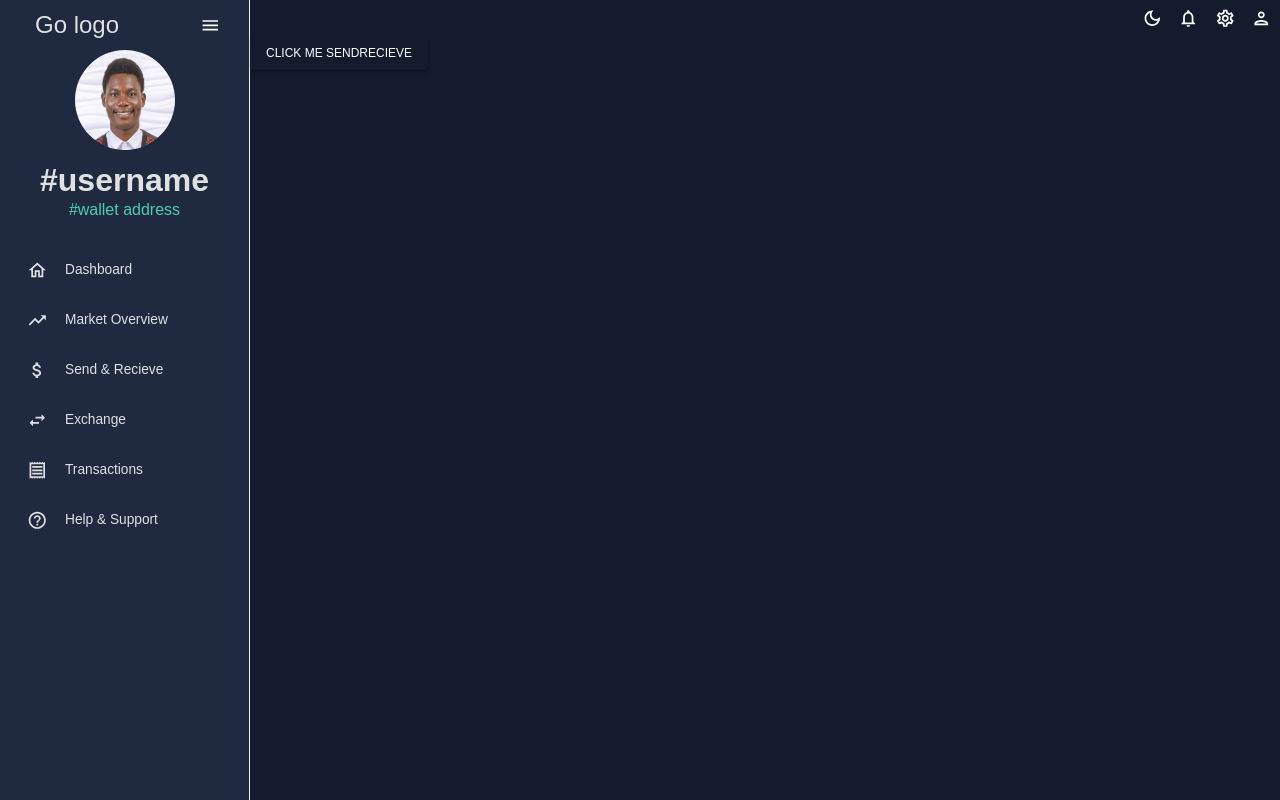
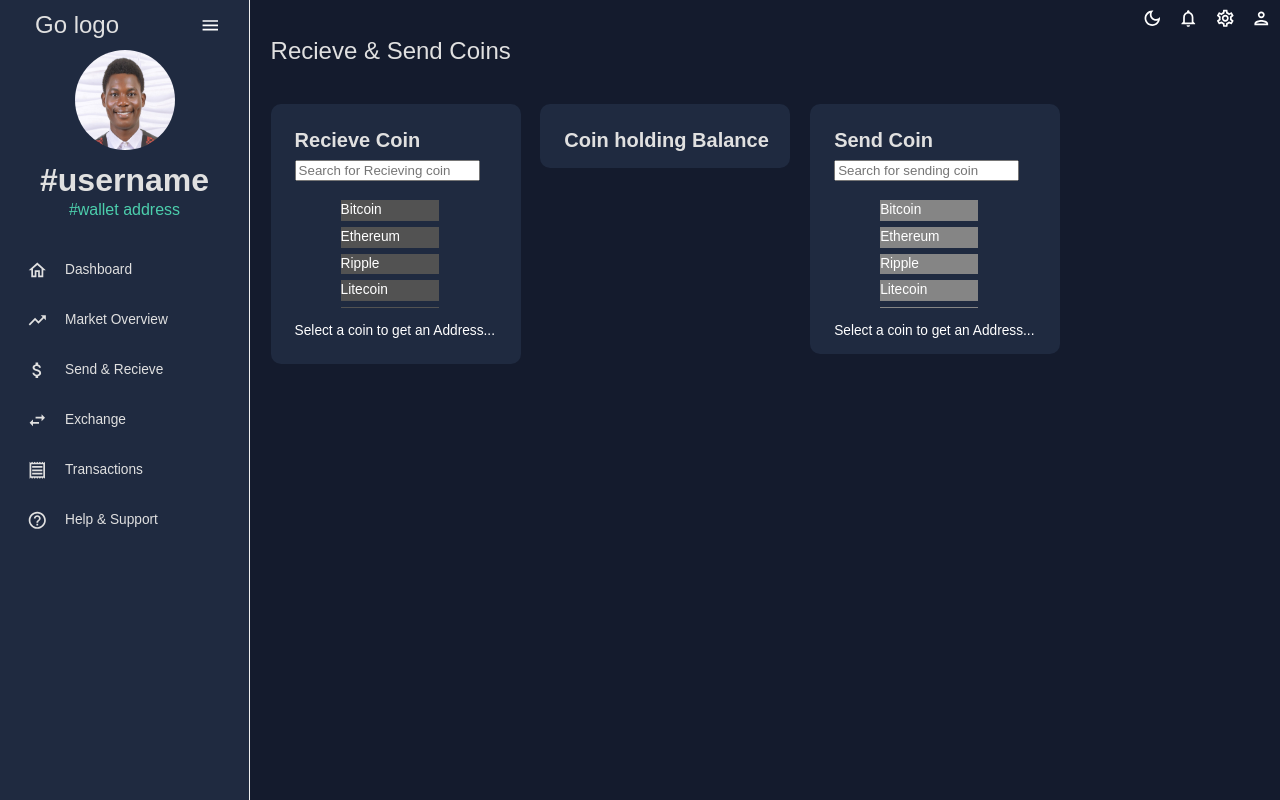
Before and after one commit to Apatakiti/Go-wallet, a React (Create React App) app: page /SendRecieve in a window 1280 px wide. Built offline with nearby package versions, Linux system fonts and the light colour scheme; no server answers.

Commit message:
added Sending and recieving function

```diff
--- a/src/scenes/sendRecieve/sendRecieve.jsx
+++ b/src/scenes/sendRecieve/sendRecieve.jsx
@@ -1,10 +1,219 @@
-import Button from "@mui/material/Button"
+import React, { useState, useRef } from 'react';
+import CopyAllOutlinedIcon from "@mui/icons-material/CopyAllOutlined";
+import { tokens } from "../../theme";
+import { useTheme, Box, Typography, Grid, IconButton, Button, } from "@mui/material";
+import Header from "../../components/header";
+
+
+
 
 const SendRecieve = () => {
+  const coinList = [
+    { name: 'Bitcoin' },
+    { name: 'Ethereum' },
+    { name: 'Ripple' },
+    { name: 'Litecoin' },
+    { name: 'Stellar' },
+    { name: 'Cardano' },
+  ];
 
-    return (
-        <Button variant="contained" color="primary">Click me sendRecieve</Button>
-    )
+  const theme = useTheme()
+  const colors = tokens(theme.palette.mode)
+
+  //  RECIEVE
+  const [selectedCoin, setSelectedCoin] = useState(null);
+  const [walletAddress, setWalletAddress] = useState(null);
+  const [searchValue, setSearchValue] = useState('');
+
+  const handleCoinClick = (coin) => {
+    setSelectedCoin(coin.name);
+  };
+  const generateAddress = (coin) => {
+    generateWalletAddress(coin.name);
+  };
+
+  const generateWalletAddress = () => {
+    const randomAddress = Math.random().toString(36).substring(2, 15);
+    setWalletAddress(randomAddress);
+  };
+
+  const filteredCoins = coinList.filter((coin) =>
+    coin.name.toLowerCase().includes(searchValue.toLowerCase())
+  );
+
+  const textToCopy = "";
+  const textAreaRef = useRef(null);
+  const [copied, setCopied] = useState('');
+  const copyToClipboard = () => {
+    if (textAreaRef.current) {
+      textAreaRef.current.select();
+      document.execCommand('copy');
+    }
+    setCopied('copied')
+  };
+
+  // SEND  SD
+  const [selectedCoinSD, setSelectedCoinSD] = useState(null);
+  const [walletAddressSD, setWalletAddressSD] = useState(null);
+  const [searchValueSD, setSearchValueSD] = useState('');
+
+  const handleCoinClickSD = (coin) => {
+    setSelectedCoinSD(coin.name);
+  };
+
+  const generateAddressSD = (coin) => {
+    generateWalletAddressSD(coin.name);
+  };
+
+  const generateWalletAddressSD = () => {
+    const randomAddressSD = Math.random().toString(36).substring(2, 15);
+    setWalletAddressSD(randomAddressSD);
+  };
+
+  const filteredCoinsSD = coinList.filter((coin) =>
+    coin.name.toLowerCase().includes(searchValueSD.toLowerCase())
+  );
+
+  const textToCopySD = "";
+  const textAreaRefSD = useRef(null);
+  const [copiedSD, setCopiedSD] = useState('');
+  const copyToClipboardSD = () => {
+    if (textAreaRefSD.current) {
+      textAreaRefSD.current.select();
+      document.execCommand('copy');
+    }
+    setCopiedSD('copied')
+  };
+
+  return (
+    <Box padding={"0 2% 0 2%"}>
+      <Box margin={"0  0 4% 0"}>
+        <Typography variant="h3" color={colors.grey[100]} >Recieve & Send Coins</Typography>
+      </Box>
+
+      <Box margin={"4% 0 2% 0"}>
+        <Grid margin={"1% 2% 2% 0"} xs={12} container spacing={3}>
+          <Grid item style={{ width: '250px', height: '50%' }} padding={"8px"} marginBottom={"12px"} backgroundColor={colors.primary[400]} borderRadius={"10px"} >
+            <Header text={"Recieve Coin"} />
+            <Box>
+              <Box marginBottom={'5px'}>
+                <input type="text" placeholder="Search for Recieving coin"
+                  value={searchValue} onChange={(e) => setSearchValue(e.target.value)} />
+              </Box>
+              <Box>
+                <div style={{ width: '150px', maxHeight: '121px', overflowY: 'scroll', scrollbarWidth: 'thin' }} >
+                  <ul >
+                    {filteredCoins.map((coin, index) => (
+                      <li style={{ margin: '6px', cursor: 'pointer', backgroundColor: colors.grey[600], listStyle: 'none' }} key={index} onClick={() => handleCoinClick(coin)}>
+                        {coin.name}
+                      </li>
+                    ))}
+                  </ul>
+                </div>
+                <Box>
+                  {selectedCoin ? (<p> Coin selected : {selectedCoin}</p>) : (undefined)}
+                  <Box>
+
+                    <div>
+                      {walletAddress ?
+                        <Box justifyItems={'spaceBetween'} marginBottom={'11px'} display={'flex'} flexDirection={'row'}>
+                          <IconButton onClick={copyToClipboard}><CopyAllOutlinedIcon /></IconButton>
+                          <div style={{ width: '100px', height: '20px', backgroundColor: 'white', color: colors.grey[800] }}>  {walletAddress} </div>
+                          {copied ? (<p>{copied}</p>) : (undefined)}
+                        </Box> : (undefined)}
+
+
+                      <div>
+                        <textarea
+                          ref={textAreaRef}
+                          value={textToCopy}
+                          style={{ position: 'absolute', left: '-9999px' }}
+                          readOnly
+                        />
+                      </div>
+
+                      <Box>
+                        {selectedCoin ? (
+                          <Button variant="contained" color="primary"
+                            onClick={() => generateAddress(selectedCoin)}><p>generate {selectedCoin} Address</p></Button>
+                        ) : (
+                          <p>Select a coin to get an Address...</p>
+                        )}
+                      </Box>
+
+                    </div>
+                  </Box>
+                </Box>
+              </Box>
+            </Box>
+          </Grid>
+
+          <Grid item style={{ width: '250px', height: '50%' }} margin={"0 0 0 2%"} borderRadius={"10px"} padding={"8px"} backgroundColor={colors.primary[400]} marginBottom={"12px"}>
+            <Header text={"Coin holding Balance"} />
+          </Grid>
+
+          <Grid item style={{ width: '250px', height: '250px' }} margin={"0 0 0 2%"} borderRadius={"10px"} padding={"8px"} backgroundColor={colors.primary[400]}>
+            <Header text={"Send Coin"} />
+
+            <Box>
+              <Box marginBottom={'5px'}>
+                <input type="text" placeholder="Search for sending coin"
+                  value={searchValueSD} onChange={(e) => setSearchValueSD(e.target.value)} />
+              </Box>
+              <Box>
+                <div style={{ width: '150px', maxHeight: '121px', overflowY: 'scroll', scrollbarWidth: 'thin' }} >
+                  <ul >
+                    {filteredCoinsSD.map((coin, index) => (
+                      <li style={{ margin: '6px', cursor: 'pointer', backgroundColor: colors.grey[400], listStyle: 'none' }} key={index} onClick={() => handleCoinClickSD(coin)}>
+                        {coin.name}
+                      </li>
+                    ))}
+                  </ul>
+                </div>
+                <Box>
+                  {selectedCoinSD ? (<p> Coin selected : {selectedCoinSD}</p>) : (undefined)}
+                  <Box>
+
+                    <div>
+
+                      {walletAddressSD ?
+                        <Box justifyItems={'spaceBetween'} marginBottom={'11px'} display={'flex'} flexDirection={'row'}>
+                          <IconButton onClick={copyToClipboardSD}><CopyAllOutlinedIcon /></IconButton>
+                          <div style={{ width: '100px', height: '25px', backgroundColor: 'white', color: colors.grey[800] }}>  {walletAddressSD} </div>
+                          {copiedSD ? (<p>{copiedSD}</p>) : (undefined)}
+                        </Box> : (undefined)}
+
+                      <div>
+                        <textarea
+                          ref={textAreaRefSD}
+                          value={textToCopySD}
+                          style={{ position: 'absolute', left: '-9999px' }}
+                          readOnly
+                        />
+                      </div>
+
+                      <Box>
+                        {selectedCoinSD ? (
+                          <Button variant="contained" color="primary"
+                            onClick={() => generateAddressSD(selectedCoinSD)}><p>generate {selectedCoinSD} Address</p></Button>
+                        ) : (
+                          <p>Select a coin to get an Address...</p>
+                        )}
+                      </Box>
+
+                    </div>
+                  </Box>
+                </Box>
+
+              </Box>
+            </Box>
+
+          </Grid>
+        </Grid>
+      </Box>
+    </Box>
+
+  )
 }
 
 export default SendRecieve;
```
